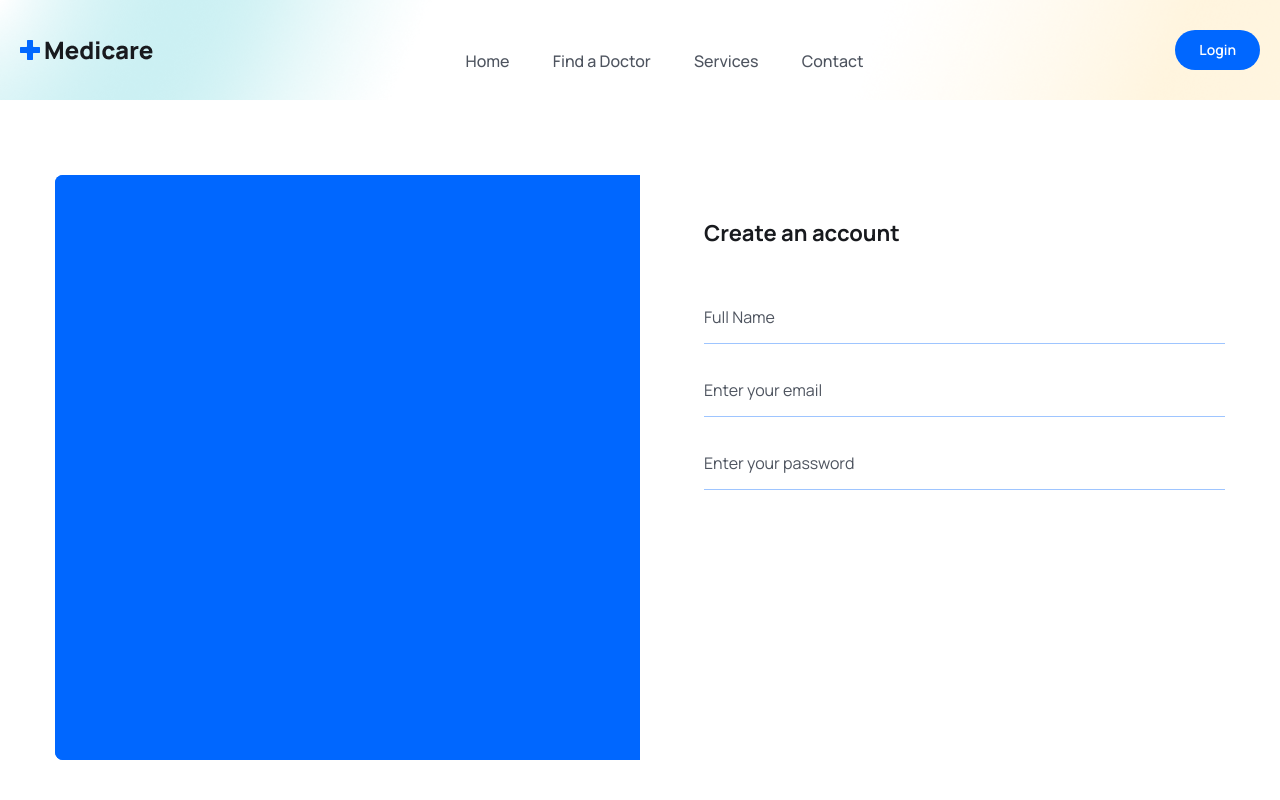
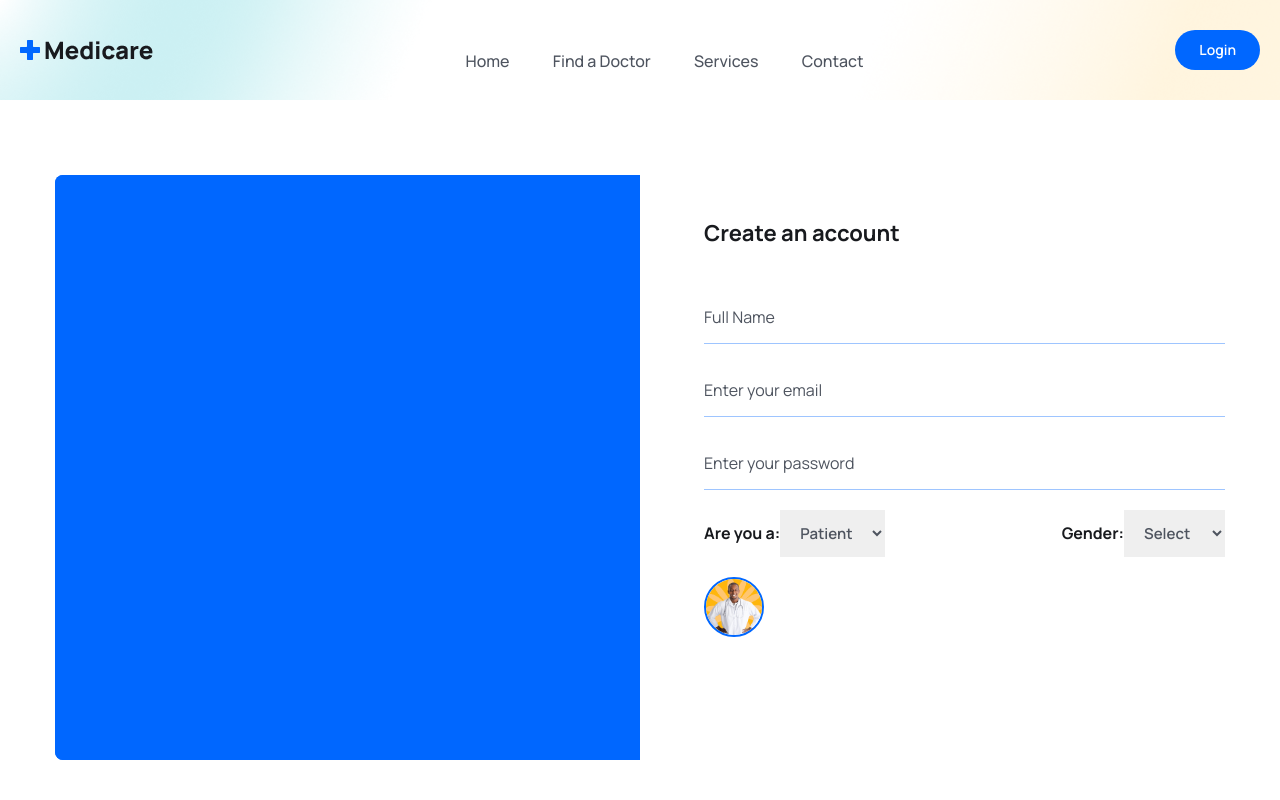
Before and after one commit to Isurulak1/Doctor_apoiment_bookingapp, a React (Vite) app in the folder frontend/: page /register in a window 1280 px wide. Shown: the top 800 px of the page. Built offline with nearby package versions, Linux system fonts and the light colour scheme.

Commit message:
Update Signup.jsx

```diff
--- a/frontend/src/pages/Signup.jsx
+++ b/frontend/src/pages/Signup.jsx
@@ -1,4 +1,5 @@
 import React from 'react'
+import avatar from '../assets/images/doctor-img01.png'
 
 import signupImg from '../assets/images/signup.gif'
 
@@ -45,8 +46,36 @@ const SignUp = () => {
                 placeholder='Enter your password'
                 name='password'
                 value=''
-                className='w-full pr-4 py-3 border-b border-solid border-[#0066ff61] focus:outline-none focus:border-b-primaryColor text-[16px] leading-7 text-headingColor placeholder:text-textColor cursor-pointer'
+                className='w-full pr-4 py-3 border-b border-solid border-[#0066ff61] focus:outline-none focus:border-b-primaryColor text-[16px] leading-7 text-headingColor placeholder:text-textColor cursor-pointer' required
                 />
+              </div>
+              <div className='mb-5 flex items-center justify-between'>
+                <label
+                className='text-headingColor font-bold text-[16px] leading-7'
+                >
+                  Are you a:
+                  <select name="role" className='text-textColor font-semibold text-[15px] leading-7 px-4 py-3 focus:outline-none'>
+                    <option value="patient">Patient</option>
+                    <option value="doctor">Doctor</option>
+                  </select>
+                </label>
+                <label
+                className='text-headingColor font-bold text-[16px] leading-7'
+                >
+                  Gender:
+                  <select name="gender" className='text-textColor font-semibold text-[15px] leading-7 px-4 py-3 focus:outline-none'>
+                    <option value="">Select</option>
+                    <option value="male">male</option>
+                    <option value="female">female</option>
+                    <option value="other">Other</option>
+                  </select>
+                </label>
+              </div>
+
+              <div className='mb-5 flex items-center gap-3'>
+                <figure className='w-[60px] h-[60px] rounded-full border-2 border-solid border-primaryColor flex items-center justify-center'>
+                  <img src={avatar} alt="" className='w-full rounded-full'/>
+                </figure>
               </div>
             </form>
           </div>
```
